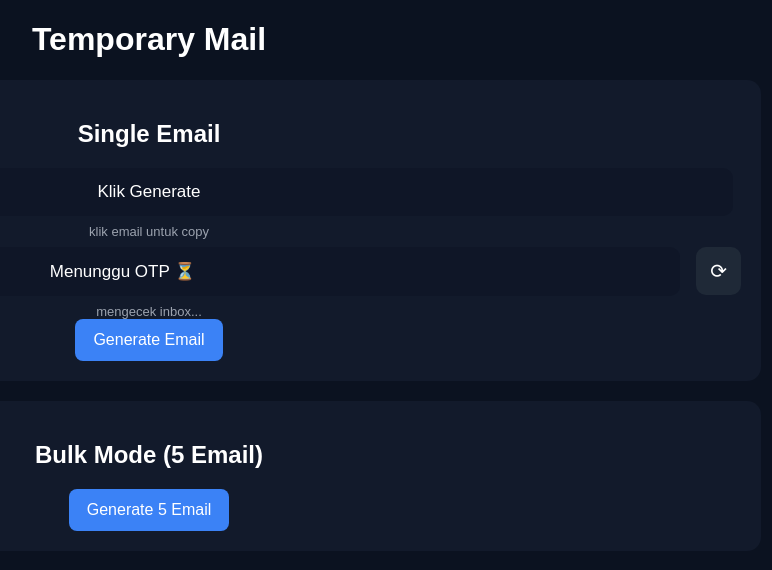
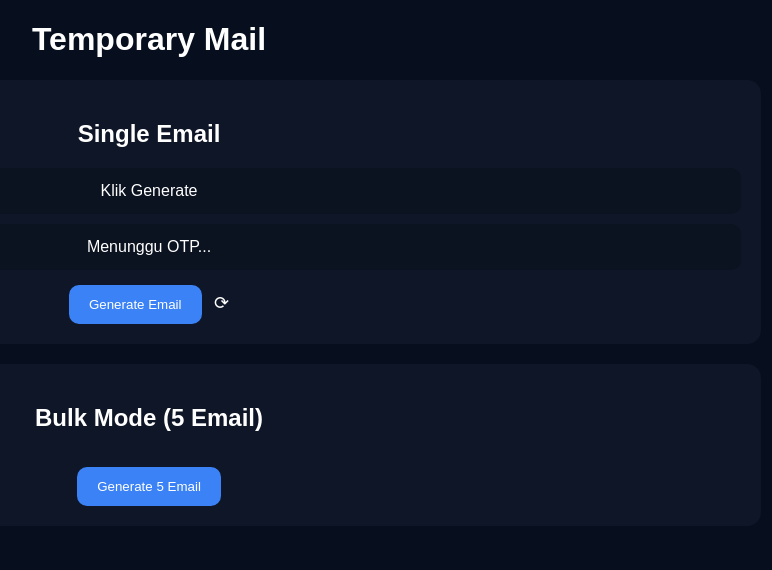
Before and after one commit to zays19/tempmail, a Flask app: page / in a window 1280 px wide. Shown: the top 570 px of the page, without its empty margins (491-1263 px from the left). Run offline with Flask 3, Linux system fonts and the light colour scheme.

Commit message:
tempmail final

```diff
--- a/app.py
+++ b/app.py
@@ -1,102 +1,61 @@
 from flask import Flask, render_template, jsonify, request
 import requests
+import re
 import random
 import string
-import re
-import time
-import secrets
 
 app = Flask(__name__)
 
-# ================= DOMAIN LIST =================
-def get_domains():
+BASE = "https://temp-mail.app/api"
+
+# generate random username (anti nabrak user)
+def random_name():
+    return ''.join(random.choice(string.ascii_lowercase + string.digits) for _ in range(10))
+
+# ambil email baru
+@app.route("/generate")
+def generate():
     try:
-        res = requests.get(
-            "https://www.1secmail.com/api/v1/?action=getDomainList",
-            timeout=8
-        )
-        domains = res.json()
-        if isinstance(domains, list) and len(domains) > 0:
-            return domains
+        name = random_name()
+        res = requests.get(f"{BASE}/email/new?name={name}").json()
+        return jsonify(res)
     except:
-        pass
+        return jsonify({"error":"failed"})
 
-    return [
-        "1secmail.com",
-        "1secmail.org",
-        "1secmail.net",
-        "esiix.com",
-        "wwjmp.com",
-        "yoggm.com",
-        "qvy.me",
-        "xojxe.com"
-    ]
+# cek inbox
+@app.route("/check")
+def check():
+    email = request.args.get("email")
 
-# ================= UNIQUE EMAIL =================
-def random_email():
-    domains = get_domains()
+    try:
+        res = requests.get(f"{BASE}/mail/list?email={email}").json()
 
-    rand = ''.join(random.choices(string.ascii_lowercase + string.digits, k=6))
-    ts = str(int(time.time()))[-5:]
-    entropy = secrets.token_hex(2)
+        if not res:
+            return jsonify({"otp": None})
 
-    name = f"{rand}{ts}{entropy}"
-    domain = random.choice(domains)
-    return f"{name}@{domain}"
+        body = res[0].get("body","") + res[0].get("text","")
 
-# ================= OTP EXTRACT =================
-def extract_otp(text):
-    if not text:
-        return None
-    match = re.search(r"\b(\d{4,8})\b", text)
-    if match:
-        return match.group(1)
-    return None
+        # detect OTP (4-8 digit)
+        match = re.search(r'\b\d{4,8}\b', body)
+        if match:
+            return jsonify({"otp": match.group()})
+
+        return jsonify({"otp": None})
+
+    except:
+        return jsonify({"otp": None})
+
+# bulk 5 email
+@app.route("/bulk")
+def bulk():
+    emails = []
+    for _ in range(5):
+        name = random_name()
+        res = requests.get(f"{BASE}/email/new?name={name}").json()
+        emails.append(res.get("email"))
+    return jsonify(emails)
+
 
 @app.route("/")
 def home():
     return render_template("index.html")
-
-# ===== SINGLE EMAIL =====
-@app.route("/generate")
-def generate():
-    return jsonify({"email": random_email()})
-
-# ===== BULK =====
-@app.route("/generate_bulk")
-def generate_bulk():
-    emails = [random_email() for _ in range(5)]
-    return jsonify({"emails": emails})
-
-# ===== GET OTP =====
-@app.route("/get_otp")
-def get_otp():
-    email = request.args.get("email")
-    if not email:
-        return jsonify({"otp": None})
-
-    try:
-        login, domain = email.split("@")
-
-        inbox = requests.get(
-            f"https://www.1secmail.com/api/v1/?action=getMessages&login={login}&domain={domain}",
-            timeout=8
-        ).json()
-
-        if not inbox:
-            return jsonify({"otp": None})
-
-        mail_id = inbox[0]["id"]
-
-        mail = requests.get(
-            f"https://www.1secmail.com/api/v1/?action=readMessage&login={login}&domain={domain}&id={mail_id}",
-            timeout=8
-        ).json()
-
-        body = (mail.get("body") or "") + (mail.get("textBody") or "")
-        otp = extract_otp(body)
-
-        return jsonify({"otp": otp})
-
-    except:
-        return jsonify({"otp": None})
--- a/templates/index.html
+++ b/templates/index.html
@@ -6,64 +6,42 @@
 
 <style>
 body{
-    background:#0b1220;
+    background:#070f1e;
     color:white;
     font-family:Arial;
     text-align:center;
 }
 
-.card{
-    background:#121a2b;
+.box{
+    background:#0f1627;
+    margin:20px;
     padding:20px;
-    margin:20px;
     border-radius:14px;
 }
 
-.box{
-    background:#0f1627;
+.email, .otp{
+    background:#0b1220;
     padding:14px;
-    margin:8px;
+    margin-top:10px;
     border-radius:10px;
-    font-size:17px;
     cursor:pointer;
-    transition:0.2s;
+    user-select:none;
 }
-.box:hover{ background:#1b2440; }
 
 button{
     background:#3b82f6;
+    border:none;
+    padding:12px 20px;
     color:white;
-    border:none;
-    padding:12px 18px;
-    border-radius:8px;
-    font-size:16px;
-    cursor:pointer;
-}
-button:hover{ background:#2563eb; }
-
-.small{ font-size:13px;color:#9ca3af; }
-
-.refreshBtn{
-    background:#1f2937;
-    padding:12px 14px;
     border-radius:10px;
-    cursor:pointer;
-    font-size:20px;
-    transition:0.2s;
-    user-select:none;
-}
-.refreshBtn:hover{
-    background:#374151;
-    transform:rotate(90deg);
+    margin-top:15px;
 }
 
-@keyframes blink {
-  0% {opacity:0.3;}
-  50% {opacity:1;}
-  100% {opacity:0.3;}
+.refresh{
+    cursor:pointer;
+    font-size:18px;
+    margin-left:8px;
 }
-
-#status{ animation: blink 1.2s infinite; }
 </style>
 </head>
 
@@ -71,149 +49,73 @@ button:hover{ background:#2563eb; }
 
 <h1>Temporary Mail</h1>
 
-<!-- SINGLE -->
-<div class="card">
-    <h2>Single Email</h2>
+<div class="box">
+<h2>Single Email</h2>
 
-    <div class="box" id="email" onclick="copyText(this)">Klik Generate</div>
-    <div class="small">klik email untuk copy</div>
+<div id="email" class="email">Klik Generate</div>
+<div id="otp" class="otp">Menunggu OTP...</div>
 
-    <div style="display:flex;align-items:center;gap:8px;justify-content:center;">
-        <div class="box" id="otp" onclick="copyText(this)" style="flex:1;">
-            Menunggu OTP ⏳
-        </div>
-        <div class="refreshBtn" onclick="manualRefresh()">⟳</div>
-    </div>
+<button onclick="generate()">Generate Email</button>
+<span class="refresh" onclick="check()">⟳</span>
 
-    <div class="small" id="status">mengecek inbox...</div>
-
-    <button onclick="generate()">Generate Email</button>
 </div>
 
-<!-- BULK -->
-<div class="card">
-    <h2>Bulk Mode (5 Email)</h2>
-    <div id="bulk"></div>
-    <button onclick="generateBulk()">Generate 5 Email</button>
+<div class="box">
+<h2>Bulk Mode (5 Email)</h2>
+<div id="bulk"></div>
+<button onclick="bulk()">Generate 5 Email</button>
 </div>
 
 <script>
 
-let currentEmail=null;
-let otpInterval=null;
-let retry=0;
-let bulkIntervals={};
+let currentEmail = null
+let loop = null
 
-/* ===== COPY ===== */
-function copyText(el){
-    const text = el.innerText;
-
-    navigator.clipboard.writeText(text).then(()=>{
-        const old = el.innerText;
-        el.innerText = "✓ Copied";
-        el.style.background="#16a34a";
-
-        setTimeout(()=>{
-            el.innerText = old;
-            el.style.background="#0f1627";
-        },900);
-    });
+function copy(el){
+    navigator.clipboard.writeText(el.innerText)
+    el.innerText="✓ Copied"
+    setTimeout(()=>{location.reload()},600)
 }
 
-/* ===== SINGLE ===== */
-function generate(){
-    fetch("/generate")
-    .then(r=>r.json())
-    .then(data=>{
-        currentEmail=data.email;
-        email.innerText=data.email;
-        otp.innerText="Menunggu OTP ⏳";
+document.getElementById("email").onclick=()=>copy(document.getElementById("email"))
+document.getElementById("otp").onclick=()=>copy(document.getElementById("otp"))
 
-        retry=0;
-        status.innerText="mengecek inbox...";
-        status.style.animation="blink 1.2s infinite";
+async function generate(){
+    const res = await fetch("/generate")
+    const data = await res.json()
 
-        if(otpInterval) clearInterval(otpInterval);
-        otpInterval=setInterval(checkOTP,3000);
-    });
+    currentEmail = data.email
+    document.getElementById("email").innerText=currentEmail
+    document.getElementById("otp").innerText="Menunggu OTP..."
+
+    if(loop) clearInterval(loop)
+    loop = setInterval(check,5000)
 }
 
-function checkOTP(){
-    if(!currentEmail) return;
+async function check(){
+    if(!currentEmail) return
 
-    fetch("/get_otp?email="+currentEmail)
-    .then(r=>r.json())
-    .then(data=>{
-        if(data.otp){
-            otp.innerText=data.otp;
-            status.innerText="OTP ditemukan ✓";
-            status.style.animation="none";
-            clearInterval(otpInterval);
-        }else{
-            retry++;
-            status.innerText="mengecek inbox... ("+retry+")";
-        }
-    });
+    const res = await fetch("/check?email="+currentEmail)
+    const data = await res.json()
+
+    if(data.otp){
+        document.getElementById("otp").innerText=data.otp
+    }
 }
 
-function manualRefresh(){
-    status.innerText="memeriksa manual...";
-    checkOTP();
-}
+async function bulk(){
+    const res = await fetch("/bulk")
+    const data = await res.json()
 
-/* ===== BULK ===== */
-function generateBulk(){
-    bulk.innerHTML="Loading...";
+    let html=""
+    data.forEach(e=>{
+        html+=`<div class="email" onclick="navigator.clipboard.writeText('${e}')">${e}</div>`
+    })
 
-    fetch("/generate_bulk")
-    .then(r=>r.json())
-    .then(data=>{
-        bulk.innerHTML="";
-
-        data.emails.forEach((mail,i)=>{
-            let div=document.createElement("div");
-
-            div.innerHTML=`
-            <div style="margin-top:15px;">
-                <div class="box" onclick="copyText(this)">${mail}</div>
-                <div style="display:flex;align-items:center;gap:8px;justify-content:center;">
-                    <div class="box" id="botp${i}" onclick="copyText(this)" style="flex:1;">
-                        Menunggu OTP...
-                    </div>
-                    <div class="refreshBtn" onclick="bulkRefresh('${mail}',${i})">⟳</div>
-                </div>
-            </div>`;
-
-            bulk.appendChild(div);
-            startBulkOTP(mail,i);
-        });
-    });
-}
-
-function startBulkOTP(email,i){
-    bulkIntervals[i]=setInterval(()=>{
-        fetch("/get_otp?email="+email)
-        .then(r=>r.json())
-        .then(data=>{
-            if(data.otp){
-                document.getElementById("botp"+i).innerText=data.otp;
-                clearInterval(bulkIntervals[i]);
-            }
-        });
-    },3000);
-}
-
-function bulkRefresh(email,i){
-    fetch("/get_otp?email="+email)
-    .then(r=>r.json())
-    .then(data=>{
-        if(data.otp){
-            document.getElementById("botp"+i).innerText=data.otp;
-            clearInterval(bulkIntervals[i]);
-        }
-    });
+    document.getElementById("bulk").innerHTML=html
 }
 
 </script>
+
 </body>
 </html>
```
Also changed, not shown: 1 other file.
